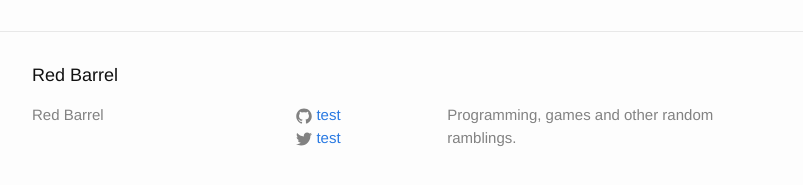
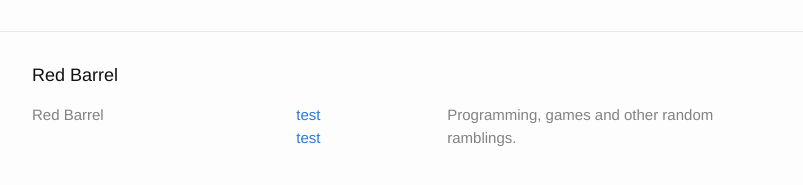
Before and after one commit to yousifh/yousifh.github.io, a Jekyll site: the page built from about.md, in a window 1280 px wide. Shown: the part 253-438 px from the top of the page, without its empty margins (238-1041 px from the left). Built offline with Jekyll 4.4.1, drawn with Linux system fonts in a browser that asks for light colours.

Commit message:
Remove github and twitter icons

```diff
--- a/_includes/footer.html
+++ b/_includes/footer.html
@@ -18,10 +18,10 @@
           <li>
             <a href="https://github.com/{{ site.github_username }}">
               <span class="icon  icon--github">
-                <svg viewBox="0 0 16 16">
+                <!-- <svg viewBox="0 0 16 16">
                   <path fill="#828282" d="M7.999,0.431c-4.285,0-7.76,3.474-7.76,7.761 c0,3.428,2.223,6.337,5.307,7.363c0.388,0.071,0.53-0.168,0.53-0.374c0-0.184-0.007-0.672-0.01-1.32 c-2.159,0.469-2.614-1.04-2.614-1.04c-0.353-0.896-0.862-1.135-0.862-1.135c-0.705-0.481,0.053-0.472,0.053-0.472 c0.779,0.055,1.189,0.8,1.189,0.8c0.692,1.186,1.816,0.843,2.258,0.645c0.071-0.502,0.271-0.843,0.493-1.037 C4.86,11.425,3.049,10.76,3.049,7.786c0-0.847,0.302-1.54,0.799-2.082C3.768,5.507,3.501,4.718,3.924,3.65 c0,0,0.652-0.209,2.134,0.796C6.677,4.273,7.34,4.187,8,4.184c0.659,0.003,1.323,0.089,1.943,0.261 c1.482-1.004,2.132-0.796,2.132-0.796c0.423,1.068,0.157,1.857,0.077,2.054c0.497,0.542,0.798,1.235,0.798,2.082 c0,2.981-1.814,3.637-3.543,3.829c0.279,0.24,0.527,0.713,0.527,1.437c0,1.037-0.01,1.874-0.01,2.129 c0,0.208,0.14,0.449,0.534,0.373c3.081-1.028,5.302-3.935,5.302-7.362C15.76,3.906,12.285,0.431,7.999,0.431z"/>
                 </svg>
-              </span>
+              </span> -->
 
               <span class="username">{{ site.github_username }}</span>
             </a>
@@ -31,12 +31,12 @@
           {% if site.twitter_username %}
           <li>
             <a href="https://twitter.com/{{ site.twitter_username }}">
-              <span class="icon  icon--twitter">
+              <!-- <span class="icon  icon--twitter">
                 <svg viewBox="0 0 16 16">
                   <path fill="#828282" d="M15.969,3.058c-0.586,0.26-1.217,0.436-1.878,0.515c0.675-0.405,1.194-1.045,1.438-1.809
                   c-0.632,0.375-1.332,0.647-2.076,0.793c-0.596-0.636-1.446-1.033-2.387-1.033c-1.806,0-3.27,1.464-3.27,3.27 c0,0.256,0.029,0.506,0.085,0.745C5.163,5.404,2.753,4.102,1.14,2.124C0.859,2.607,0.698,3.168,0.698,3.767 c0,1.134,0.577,2.135,1.455,2.722C1.616,6.472,1.112,6.325,0.671,6.08c0,0.014,0,0.027,0,0.041c0,1.584,1.127,2.906,2.623,3.206 C3.02,9.402,2.731,9.442,2.433,9.442c-0.211,0-0.416-0.021-0.615-0.059c0.416,1.299,1.624,2.245,3.055,2.271 c-1.119,0.877-2.529,1.4-4.061,1.4c-0.264,0-0.524-0.015-0.78-0.046c1.447,0.928,3.166,1.469,5.013,1.469 c6.015,0,9.304-4.983,9.304-9.304c0-0.142-0.003-0.283-0.009-0.423C14.976,4.29,15.531,3.714,15.969,3.058z"/>
                 </svg>
-              </span>
+              </span> -->
 
               <span class="username">{{ site.twitter_username }}</span>
             </a>
```
